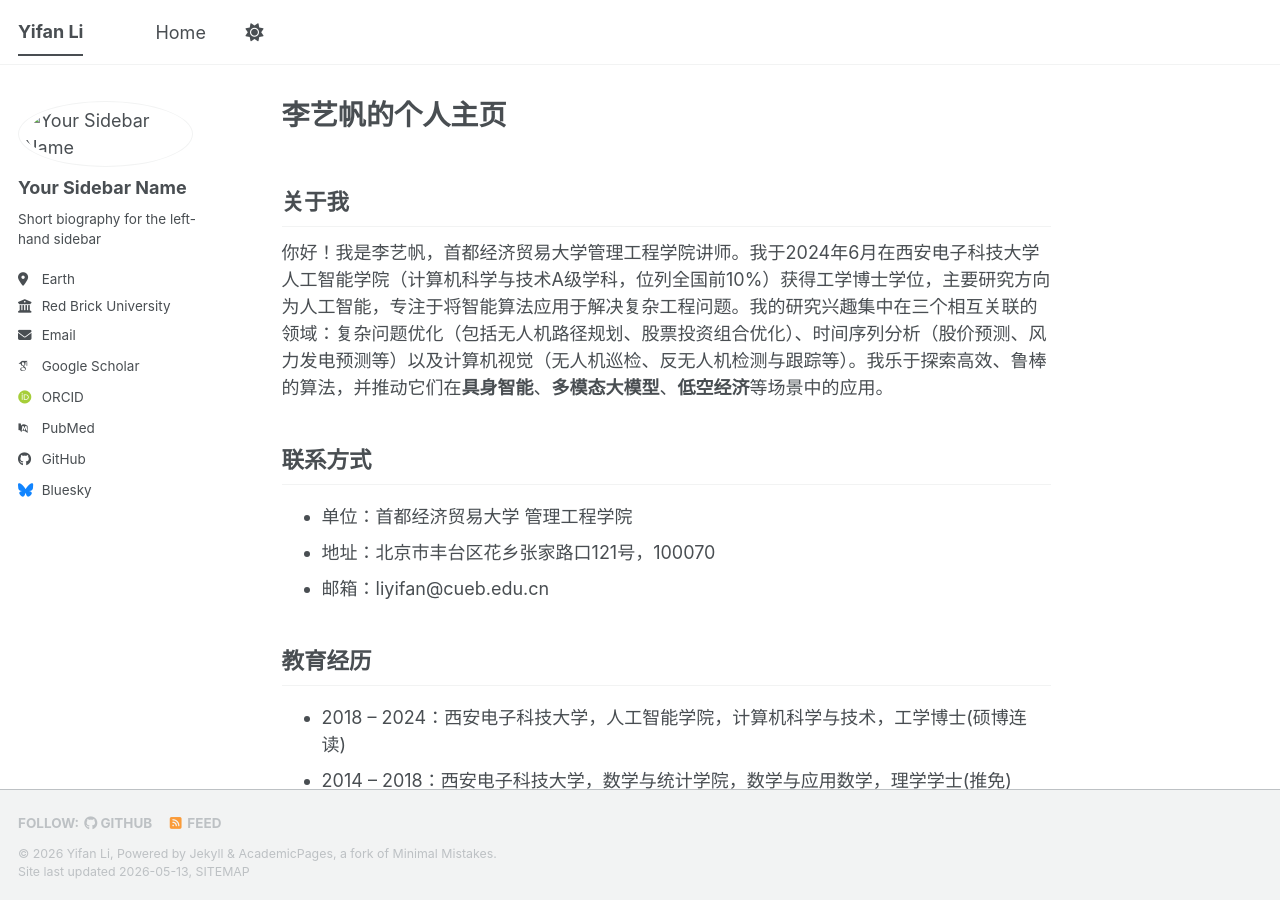
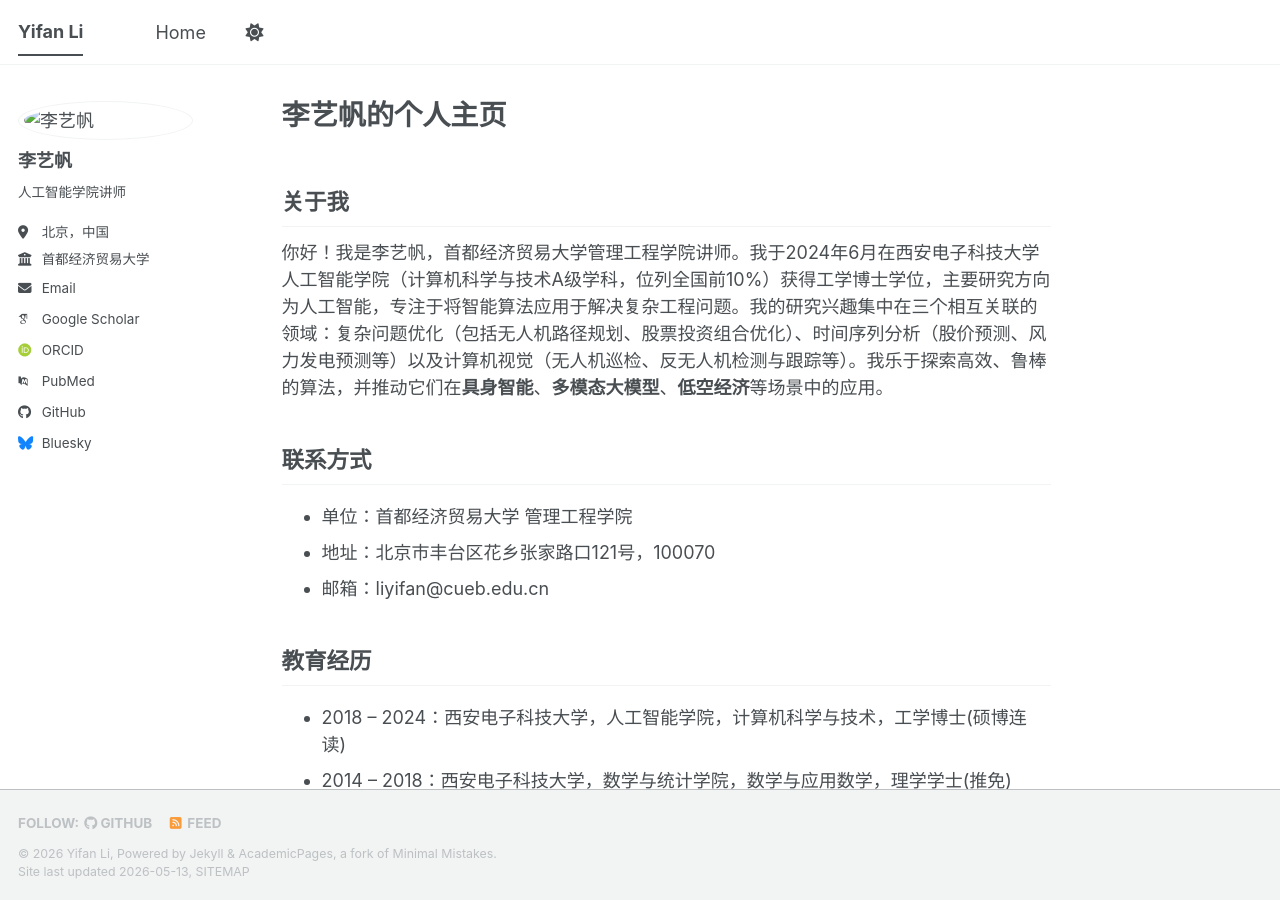
Before and after one commit to EavanLi/liyifan, a Jekyll site: the page built from _pages/about.md, in a window 1280 px wide and 900 px high. Built offline with Jekyll 4.4.1, drawn with Linux system fonts in a browser that asks for light colours; some web fonts are replaced; a script bundle is joined from its source files by our own code; library files that are not in the unit come from our copies.

Commit message:
Update _config.yml

```diff
--- a/_config.yml
+++ b/_config.yml
@@ -24,13 +24,13 @@
 author:
   # Biographic information
   avatar           : "/images/liyifan.JPG"
-  name             : "Your Sidebar Name"
+  name             : "李艺帆"
   pronouns         : # example: "she/her"
-  bio              : "Short biography for the left-hand sidebar"
-  location         : "Earth"
-  employer         : "Red Brick University"
+  bio              : "人工智能学院讲师"
+  location         : "北京，中国"
+  employer         : "首都经济贸易大学"
   uri              : # URL
-  email            : "none@example.org"
+  email            : "liyifan@cueb.edu.cn"
 
   # Academic websites
   academia         : # URL
```
